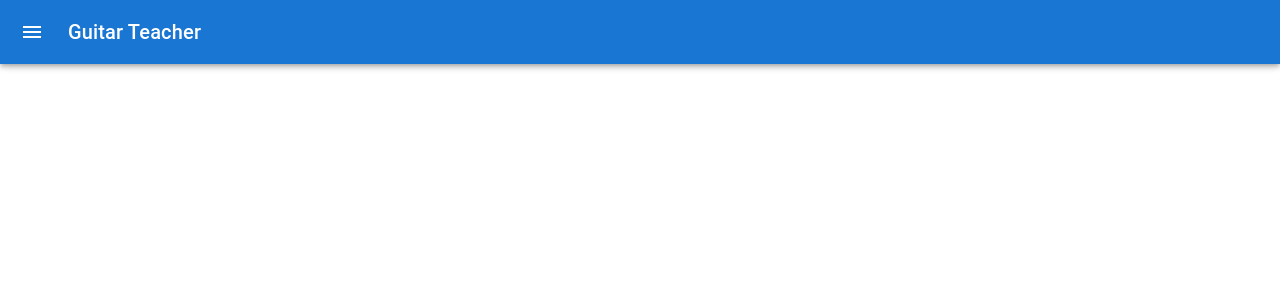
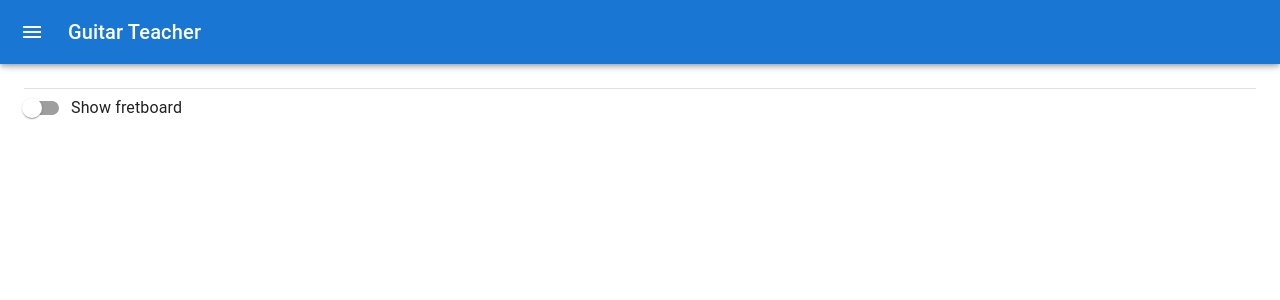
Before and after one commit to andrewdaoust/guitar-teacher, a React (Create React App) app: page / in a window 1280 px wide. Shown: the top 300 px of the page. Built offline with nearby package versions, Linux system fonts and the light colour scheme.

Commit message:
Added togglable fretboard diagram

```diff
--- /dev/null
+++ b/src/components/fretboard.jsx
@@ -0,0 +1,44 @@
+import React, { useState } from "react";
+import fb from "../img/fretboard.png";
+
+import Box from "@mui/material/Box";
+import FormControlLabel from '@mui/material/FormControlLabel';
+import FormControl from '@mui/material/FormControl';
+import Switch from "@mui/material/Switch"
+
+export function Fretboard() {
+  let [checked, setChecked] = useState(false);
+
+  const handleChange = () => {
+    setChecked(!checked);
+  };
+
+  return (
+    <Box>
+      <FormControl component="fieldset">
+        <FormControlLabel
+          value="show-fretboard"
+          control={
+            <Switch
+              checked={checked}
+              onChange={handleChange}
+              inputProps={{ "aria-label": "controlled" }}
+            />
+          }
+          label="Show fretboard"
+          labelPlacement="end"
+        />
+      </FormControl>
+      <FretboardImage show={checked} />
+    </Box>
+  );
+}
+
+function FretboardImage({ show }) {
+  return show ?
+    (
+      <img src={fb} alt="Guitar fretboard" />
+    ) : (
+      <></>
+    );
+}
--- a/src/components/root.jsx
+++ b/src/components/root.jsx
@@ -19,6 +19,8 @@ import ListItemText from "@mui/material/ListItemText";
 import MusicNoteRoundedIcon from "@mui/icons-material/MusicNoteRounded";
 
 import { Outlet, Link } from "react-router-dom";
+
+import { Fretboard } from './fretboard';
 
 const drawerWidth = 240;
 
@@ -141,12 +143,15 @@ export function Root() {
         </DrawerHeader>
         <Divider />
         <List>
-          {["fretboard", "interval-note", "interval-semitone", "scale", "caged"].map((text, index) => (
+          {[
+            "fretboard",
+            "interval-note",
+            "interval-semitone",
+            "scale",
+            "caged",
+          ].map((text, index) => (
             <ListItem key={text} disablePadding>
-              <ListItemButton
-                component={Link}
-                to={text}
-              >
+              <ListItemButton component={Link} to={text}>
                 <ListItemIcon>
                   <MusicNoteRoundedIcon />
                 </ListItemIcon>
@@ -159,6 +164,8 @@ export function Root() {
       <Main open={open}>
         <DrawerHeader />
         <Outlet />
+        <Divider />
+        <Fretboard />
       </Main>
     </Box>
   );
```
Also changed, not shown: src/img/fretboard.png (added).
